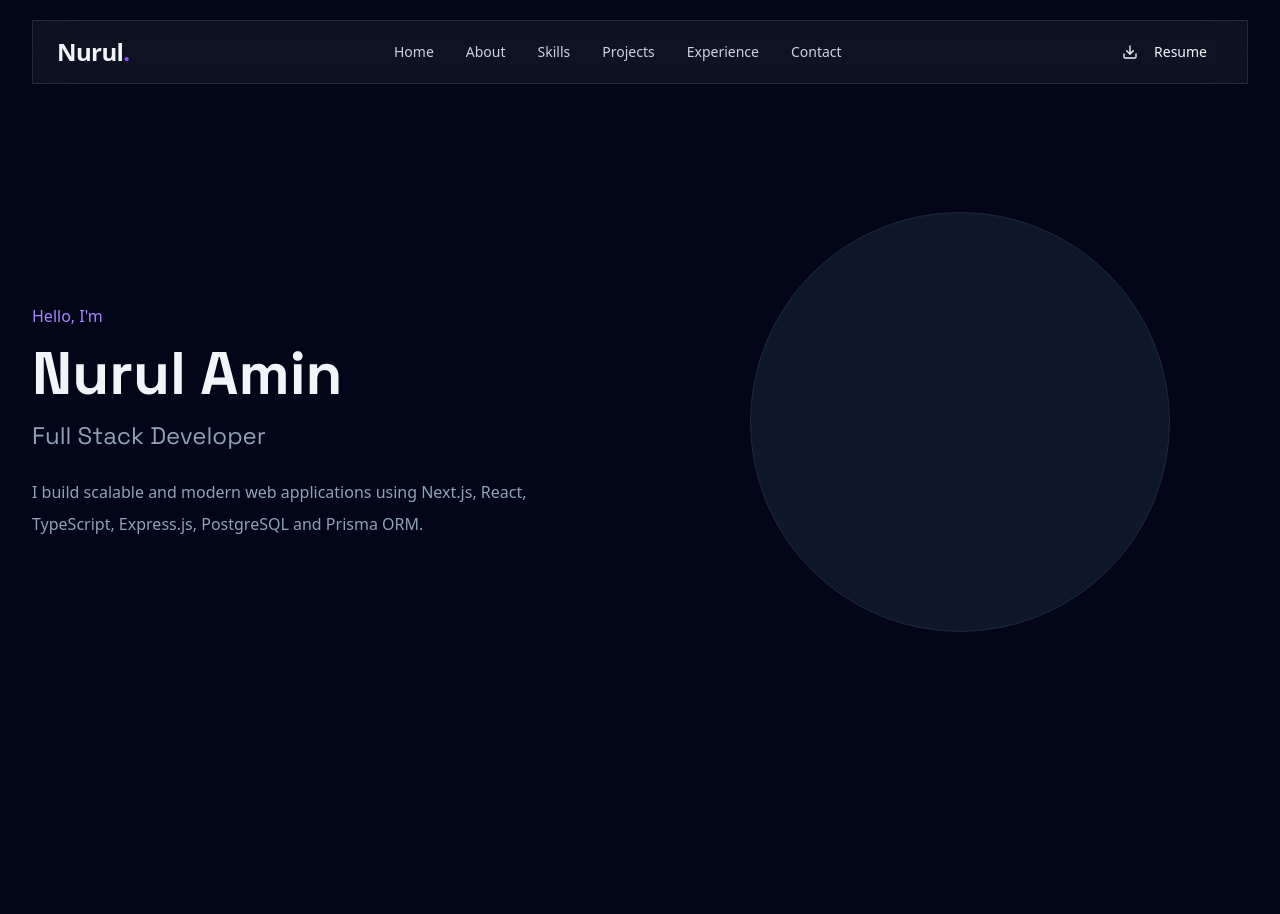
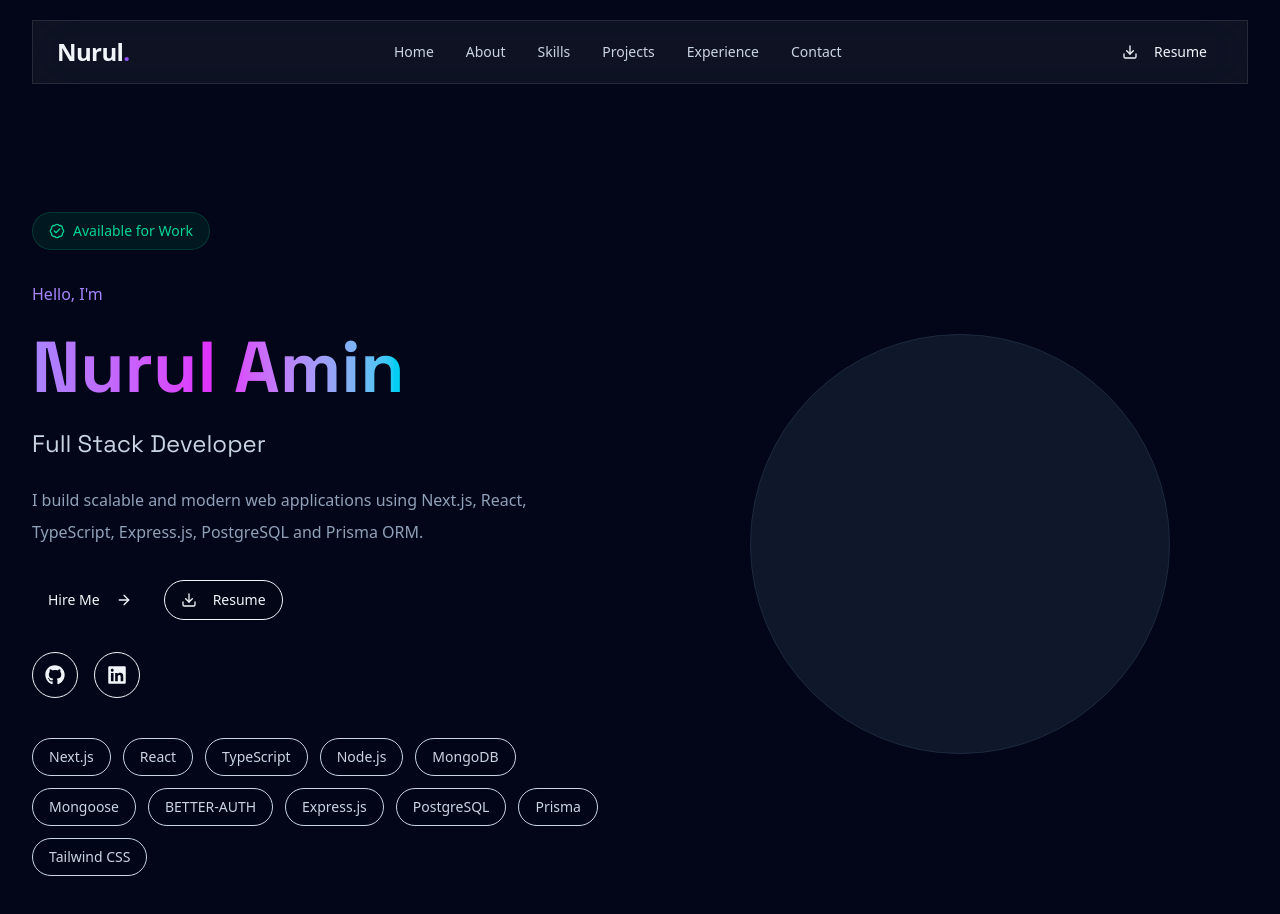
Before and after one commit to nurulamin092/portfolio, a Next.js app: page / in a window 1280 px wide. Shown: the top 914 px of the page. Before the commit the page ends 800 px from the top, so only its background shows below. Built offline with nearby package versions, Linux system fonts and the light colour scheme.

Commit message:
feat(hero): add hero content components

```diff
--- a/src/components/sections/HeroBadge.tsx
+++ b/src/components/sections/HeroBadge.tsx
@@ -0,0 +1,10 @@
+import { BadgeCheck } from "lucide-react";
+
+export default function HeroBadge() {
+  return (
+    <div className="inline-flex items-center gap-2 rounded-full border border-emerald-500/20 bg-emerald-500/10 px-4 py-2 text-sm text-emerald-400">
+      <BadgeCheck className="size-4" />
+      Available for Work
+    </div>
+  );
+}
--- a/src/components/sections/HeroButtons.tsx
+++ b/src/components/sections/HeroButtons.tsx
@@ -0,0 +1,41 @@
+import Link from "next/link";
+
+import { Download, ArrowRight } from "lucide-react";
+
+import { siteConfig } from "@/config/site";
+
+import { buttonVariants } from "@/components/ui/button";
+
+import { cn } from "@/lib/utils";
+
+export default function HeroButtons() {
+  return (
+    <div className="mt-8 flex flex-wrap gap-4">
+      <Link
+        href="#contact"
+        className={buttonVariants({
+          size: "lg",
+        })}
+      >
+        Hire Me
+        <ArrowRight className="ml-2 size-4" />
+      </Link>
+
+      <Link
+        href={siteConfig.resume}
+        target="_blank"
+        rel="noopener noreferrer"
+        className={cn(
+          buttonVariants({
+            variant: "outline",
+            size: "lg",
+          }),
+          "rounded-full",
+        )}
+      >
+        <Download className="mr-2 size-4" />
+        Resume
+      </Link>
+    </div>
+  );
+}
--- a/src/components/sections/HeroContent.tsx
+++ b/src/components/sections/HeroContent.tsx
@@ -1,17 +1,34 @@
 import { heroData } from "@/data/hero";
+
+import HeroBadge from "./HeroBadge";
+import HeroButtons from "./HeroButtons";
+import HeroSocial from "./HeroSocial";
+import HeroTechStack from "./HeroTechStack";
 
 export default function HeroContent() {
   return (
     <div>
-      <p className="text-violet-400">{heroData.greeting}</p>
+      <HeroBadge />
 
-      <h1 className="mt-4 text-6xl font-bold">{heroData.name}</h1>
+      <p className="mt-8 text-violet-400">{heroData.greeting}</p>
 
-      <h2 className="mt-4 text-2xl text-slate-400">{heroData.role}</h2>
+      <h1 className="mt-4 text-5xl font-bold leading-tight lg:text-7xl">
+        <span className="bg-linear-to-r from-violet-400 via-fuchsia-500 to-cyan-400 bg-clip-text text-transparent">
+          {heroData.name}
+        </span>
+      </h1>
+
+      <h2 className="mt-4 text-2xl text-slate-300">{heroData.role}</h2>
 
       <p className="mt-6 max-w-xl leading-8 text-slate-400">
         {heroData.description}
       </p>
+
+      <HeroButtons />
+
+      <HeroSocial />
+
+      <HeroTechStack />
     </div>
   );
 }
--- a/src/components/sections/HeroSocial.tsx
+++ b/src/components/sections/HeroSocial.tsx
@@ -0,0 +1,29 @@
+import Link from "next/link";
+
+import { FaGithub, FaLinkedin } from "react-icons/fa6";
+
+import { siteConfig } from "@/config/site";
+
+export default function HeroSocial() {
+  return (
+    <div className="mt-8 flex items-center gap-4">
+      <Link
+        href={siteConfig.github}
+        target="_blank"
+        aria-label="GitHub"
+        className="rounded-full border border-border p-3 transition-all hover:border-violet-500 hover:text-violet-400"
+      >
+        <FaGithub className="size-5" />
+      </Link>
+
+      <Link
+        href={siteConfig.linkedin}
+        target="_blank"
+        aria-label="LinkedIn"
+        className="rounded-full border border-border p-3 transition-all hover:border-violet-500 hover:text-violet-400"
+      >
+        <FaLinkedin className="size-5" />
+      </Link>
+    </div>
+  );
+}
--- a/src/components/sections/HeroTechStack.tsx
+++ b/src/components/sections/HeroTechStack.tsx
@@ -0,0 +1,16 @@
+import { heroData } from "@/data/hero";
+
+export default function HeroTechStack() {
+  return (
+    <div className="mt-10 flex flex-wrap gap-3">
+      {heroData.techStack.map((tech) => (
+        <span
+          key={tech}
+          className="rounded-full border border-border bg-background/40 px-4 py-2 text-sm text-slate-300 backdrop-blur-sm transition hover:border-violet-500 hover:text-white"
+        >
+          {tech}
+        </span>
+      ))}
+    </div>
+  );
+}
```
